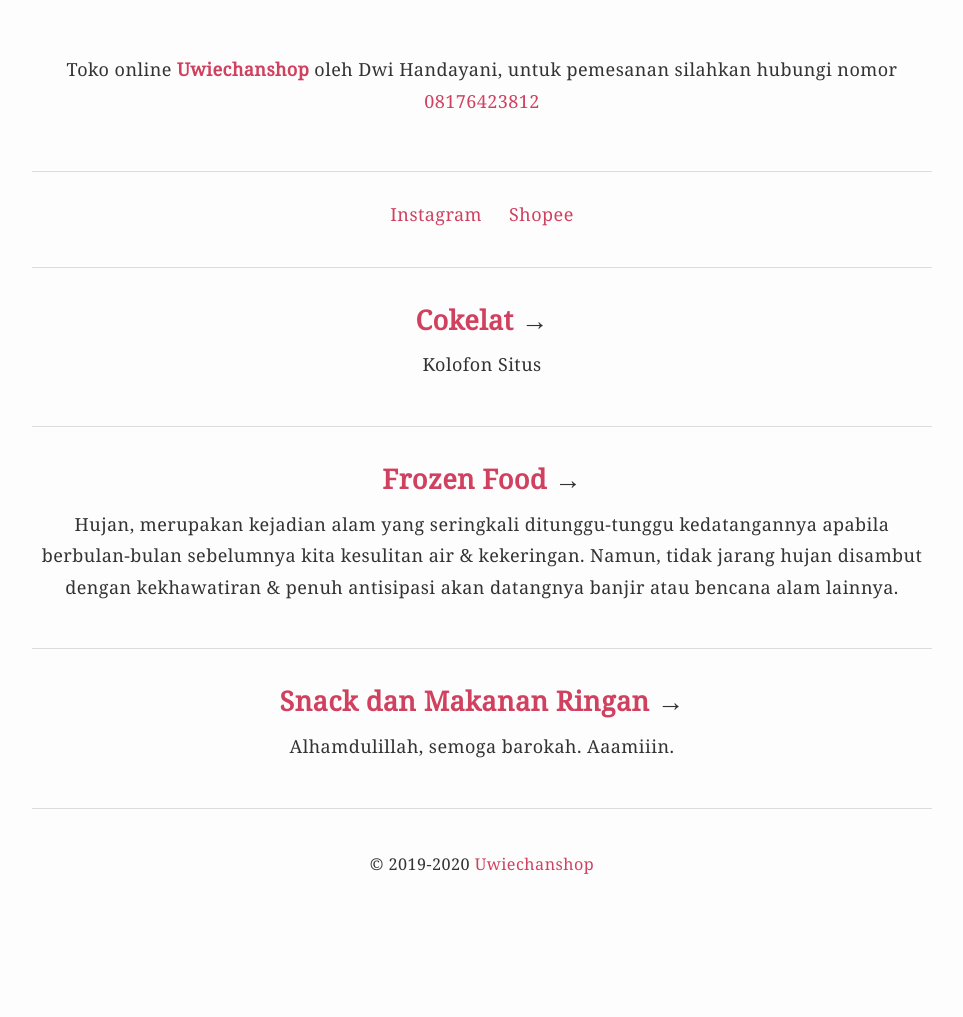
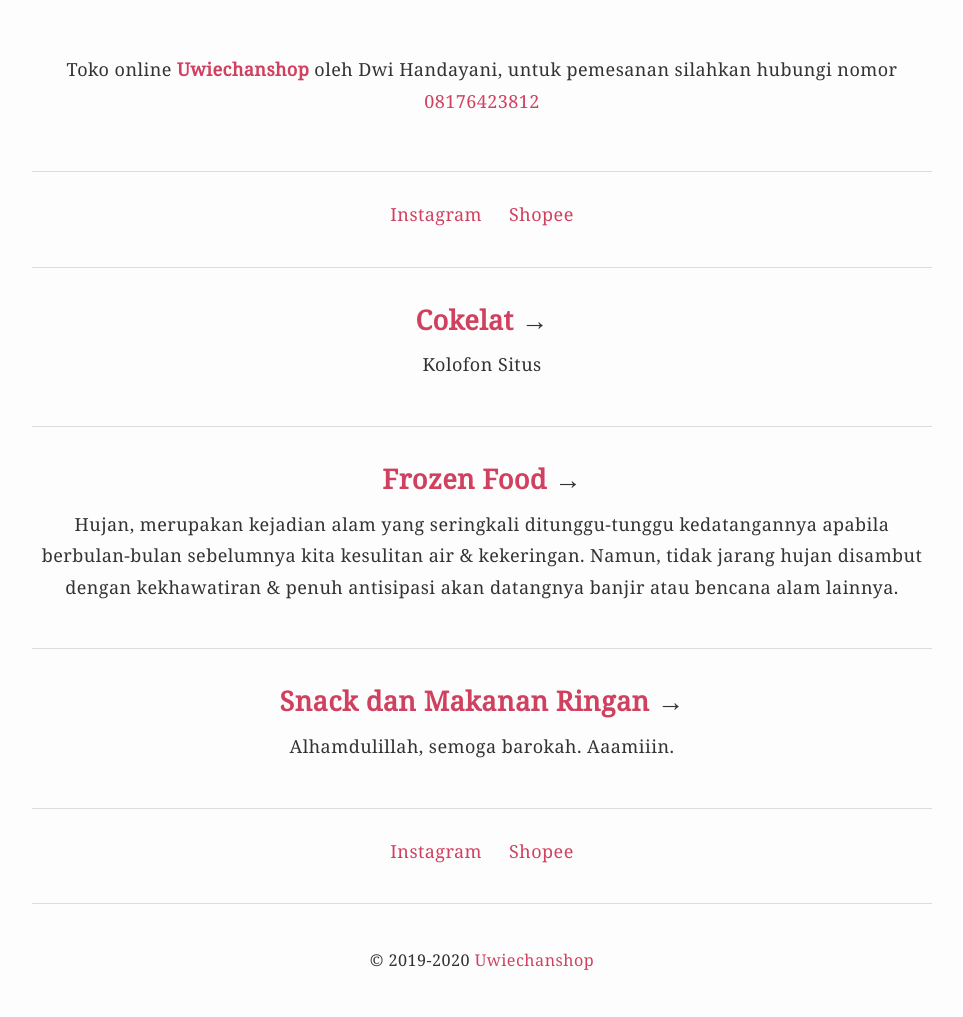
Before and after one commit to krhmwn/uwiechanshop, a Jekyll site: the page built from index.html, in a window 1280 px wide. Shown: the whole page, without its empty margins (158-1121 px from the left). Built offline with Jekyll 4.4.1, drawn with Linux system fonts in a browser that asks for light colours; before the commit the page ends 921 px from its top, so only the background shows below that.

Commit message:
Update v.1.2.2

```diff
--- a/index.html
+++ b/index.html
@@ -7,3 +7,4 @@
 <time class="hide" datetime="{{ post.date | date: '%Y-%m-%d' }}">{{ post.date | date: "%d-%m-%Y" }}</time>
 <h1><a href="{{ post.url }}">{{ post.title }}</a> &rarr;</h1>
 <p>{{ post.description }}</p></article>{% endfor %}
+<nav><ul><li><a href="https://www.instagram.com/uwiechanshop">Instagram</a></li><li><a href="https://shopee.co.id/uwiechanhandayani">Shopee</a></li></ul></nav>
```
